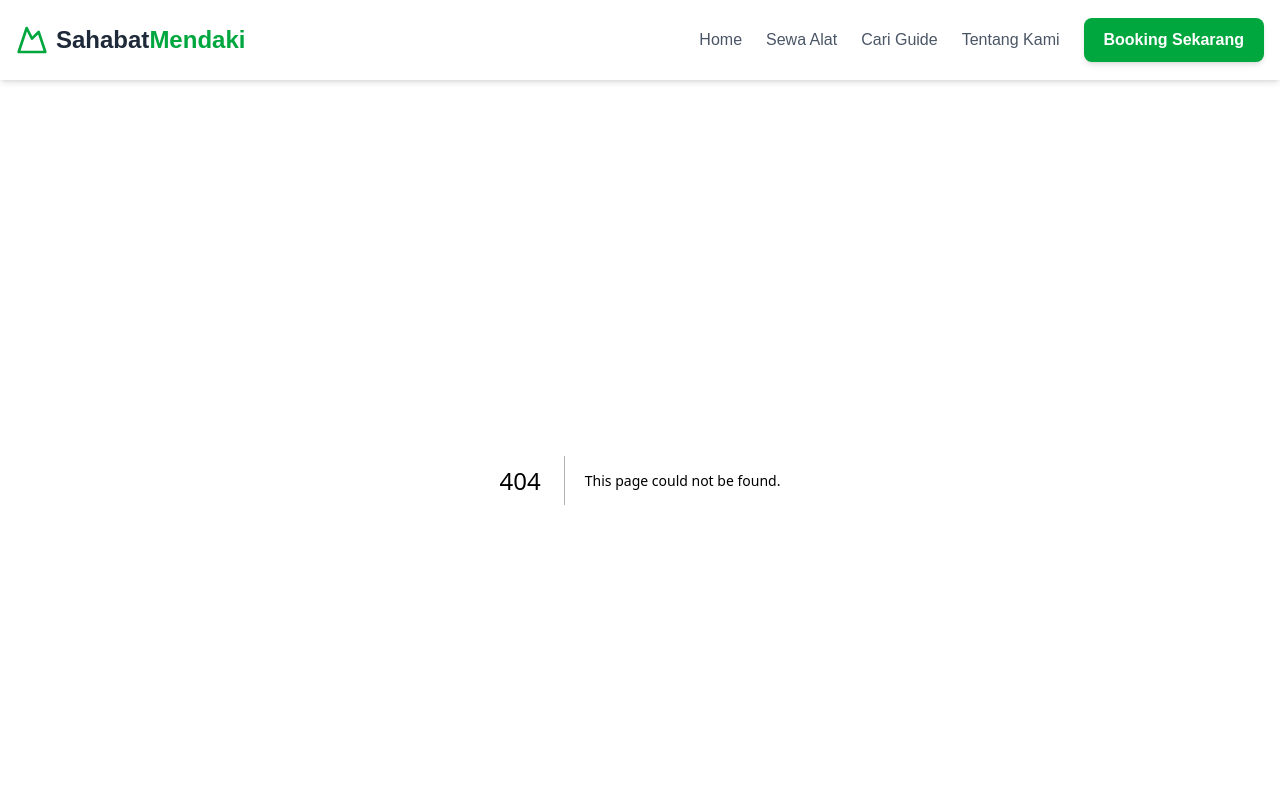
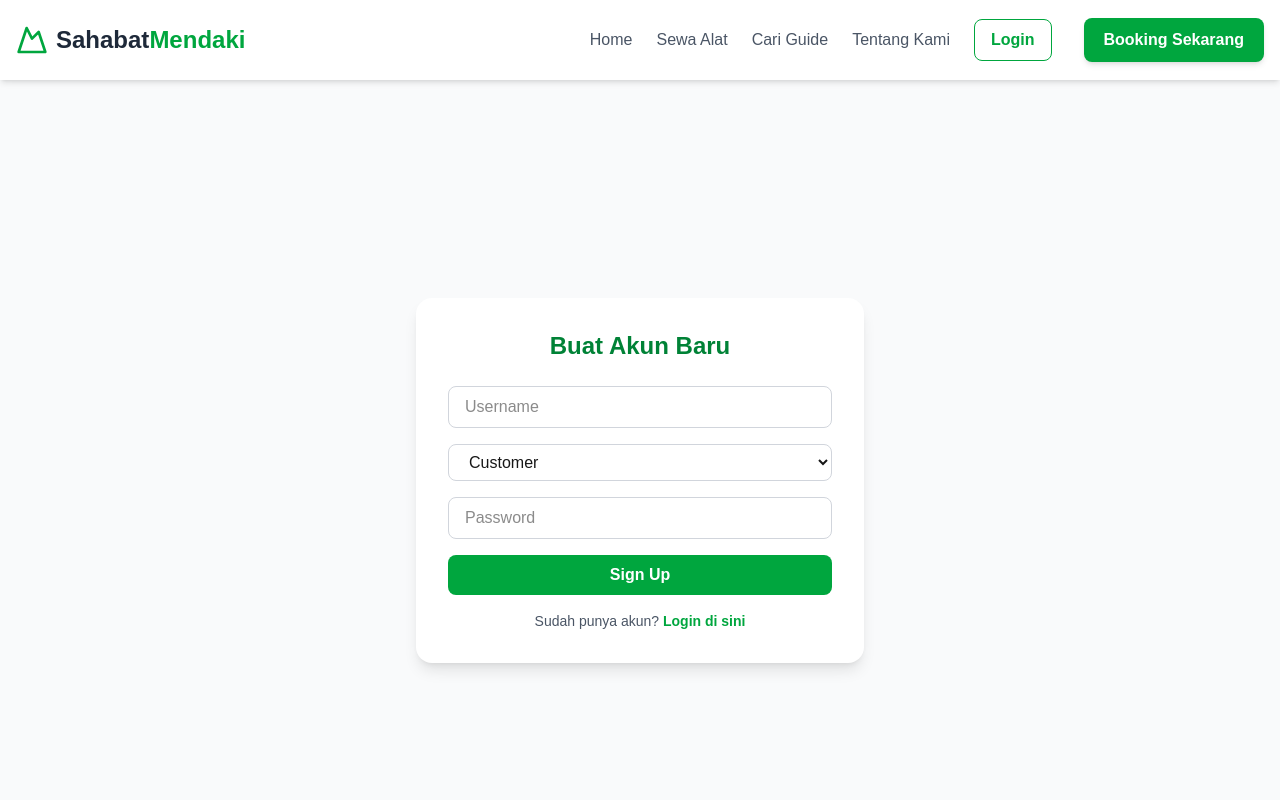
Before and after one commit to kykyramadhani/sahabat_mendaki_frontend, a Next.js app: page /signup in a window 1280 px wide. Before the commit this address had no page. Shown: the top 800 px of the page. Built offline with nearby package versions, Linux system fonts and the light colour scheme.

Commit message:
update login signup

```diff
--- /dev/null
+++ b/src/app/login/page.tsx
@@ -0,0 +1,60 @@
+'use client';
+
+import { useState } from 'react';
+import { useRouter } from 'next/navigation';
+
+export default function LoginPage() {
+  const router = useRouter();
+  const [username, setUsername] = useState('');
+  const [password, setPassword] = useState('');
+
+  const handleLogin = (e: React.FormEvent) => {
+    e.preventDefault();
+    // sementara belum ada backend → bisa simpan di localStorage nanti
+    alert(`Login berhasil sebagai ${username}`);
+    router.push('/');
+  };
+
+  return (
+    <div className="min-h-screen flex items-center justify-center bg-gray-50">
+      <div className="bg-white shadow-lg rounded-2xl p-8 w-full max-w-md">
+        <h1 className="text-2xl font-bold text-center mb-6 text-green-700">Login Akun</h1>
+
+        <form onSubmit={handleLogin} className="flex flex-col gap-4">
+          <input
+            type="text"
+            placeholder="Username"
+            value={username}
+            onChange={(e) => setUsername(e.target.value)}
+            className="border border-gray-300 rounded-lg px-4 py-2 focus:outline-none focus:ring-2 focus:ring-green-500"
+            required
+          />
+          <input
+            type="password"
+            placeholder="Password"
+            value={password}
+            onChange={(e) => setPassword(e.target.value)}
+            className="border border-gray-300 rounded-lg px-4 py-2 focus:outline-none focus:ring-2 focus:ring-green-500"
+            required
+          />
+          <button
+            type="submit"
+            className="bg-green-600 text-white py-2 rounded-lg font-semibold hover:bg-green-700 transition-colors"
+          >
+            Login
+          </button>
+        </form>
+
+        <p className="text-sm text-center mt-4 text-gray-600">
+          Belum punya akun?{' '}
+          <button
+            onClick={() => router.push('/signup')}
+            className="text-green-600 hover:underline font-semibold"
+          >
+            Sign Up di sini
+          </button>
+        </p>
+      </div>
+    </div>
+  );
+}
--- /dev/null
+++ b/src/app/signup/page.tsx
@@ -0,0 +1,72 @@
+'use client';
+
+import { useState } from 'react';
+import { useRouter } from 'next/navigation';
+
+export default function SignUpPage() {
+  const router = useRouter();
+  const [username, setUsername] = useState('');
+  const [role, setRole] = useState('CUSTOMER');
+  const [password, setPassword] = useState('');
+
+  const handleSignUp = (e: React.FormEvent) => {
+    e.preventDefault();
+    alert(`Akun dibuat!\nUsername: ${username}\nRole: ${role}`);
+    router.push('/login');
+  };
+
+  return (
+    <div className="min-h-screen flex items-center justify-center bg-gray-50">
+      <div className="bg-white shadow-lg rounded-2xl p-8 w-full max-w-md">
+        <h1 className="text-2xl font-bold text-center mb-6 text-green-700">Buat Akun Baru</h1>
+
+        <form onSubmit={handleSignUp} className="flex flex-col gap-4">
+          <input
+            type="text"
+            placeholder="Username"
+            value={username}
+            onChange={(e) => setUsername(e.target.value)}
+            className="border border-gray-300 rounded-lg px-4 py-2 focus:outline-none focus:ring-2 focus:ring-green-500"
+            required
+          />
+
+          <select
+            value={role}
+            onChange={(e) => setRole(e.target.value)}
+            className="border border-gray-300 rounded-lg px-4 py-2 focus:outline-none focus:ring-2 focus:ring-green-500"
+          >
+            <option value="CUSTOMER">Customer</option>
+            <option value="GUIDE">Guide</option>
+            <option value="GEAR_OWNER">Penyedia Gear</option>
+          </select>
+
+          <input
+            type="password"
+            placeholder="Password"
+            value={password}
+            onChange={(e) => setPassword(e.target.value)}
+            className="border border-gray-300 rounded-lg px-4 py-2 focus:outline-none focus:ring-2 focus:ring-green-500"
+            required
+          />
+
+          <button
+            type="submit"
+            className="bg-green-600 text-white py-2 rounded-lg font-semibold hover:bg-green-700 transition-colors"
+          >
+            Sign Up
+          </button>
+        </form>
+
+        <p className="text-sm text-center mt-4 text-gray-600">
+          Sudah punya akun?{' '}
+          <button
+            onClick={() => router.push('/login')}
+            className="text-green-600 hover:underline font-semibold"
+          >
+            Login di sini
+          </button>
+        </p>
+      </div>
+    </div>
+  );
+}
--- a/src/components/shared/Header.tsx
+++ b/src/components/shared/Header.tsx
@@ -1,4 +1,3 @@
-// src/components/shared/Header.tsx
 'use client';
 
 import { Mountain, Menu, X } from 'lucide-react';
@@ -26,9 +25,15 @@ export default function Header() {
     setIsMenuOpen(false);
   };
 
+  const handleLogin = () => {
+    router.push('/login');
+    setIsMenuOpen(false);
+  };
+
   return (
     <header className="bg-white shadow-md sticky top-0 z-50">
       <div className="container mx-auto px-4 h-20 flex justify-between items-center">
+        {/* Logo */}
         <a
           href="/"
           onClick={(e) => { e.preventDefault(); handleNav('/'); }}
@@ -40,6 +45,7 @@ export default function Header() {
           </span>
         </a>
 
+        {/* Desktop Menu */}
         <nav className="hidden md:flex items-center gap-6">
           {NavLinksData.map((link) => (
             <a
@@ -51,14 +57,24 @@ export default function Header() {
               {link.label}
             </a>
           ))}
+
+          {/* Tombol Login */}
+          <button
+            onClick={handleLogin}
+            className="border border-green-600 text-green-600 px-4 py-2 rounded-lg font-semibold hover:bg-green-50 transition-colors"
+          >
+            Login
+          </button>
+
           <button
             onClick={handleBooking}
-            className="bg-green-600 text-white px-5 py-2.5 rounded-lg font-semibold hover:bg-green-700 transition-shadow shadow-md"
+            className="bg-green-600 text-white px-5 py-2.5 rounded-lg font-semibold hover:bg-green-700 transition-shadow shadow-md ml-2"
           >
             Booking Sekarang
           </button>
         </nav>
 
+        {/* Mobile Menu Button */}
         <button
           className="md:hidden text-green-800"
           onClick={() => setIsMenuOpen(!isMenuOpen)}
@@ -67,6 +83,7 @@ export default function Header() {
         </button>
       </div>
 
+      {/* Mobile Dropdown */}
       {isMenuOpen && (
         <div className="md:hidden absolute top-20 left-0 w-full bg-white shadow-xl z-40">
           <nav className="flex flex-col p-4">
@@ -80,6 +97,15 @@ export default function Header() {
                 {link.label}
               </a>
             ))}
+
+            {/* Tombol Login (Mobile) */}
+            <button
+              onClick={handleLogin}
+              className="mt-3 border border-green-600 text-green-600 text-center py-3 px-4 rounded-lg font-semibold hover:bg-green-50"
+            >
+              Login
+            </button>
+
             <button
               onClick={handleBooking}
               className="mt-3 bg-green-600 text-white text-center py-3 px-4 rounded-lg font-semibold hover:bg-green-700"
```
